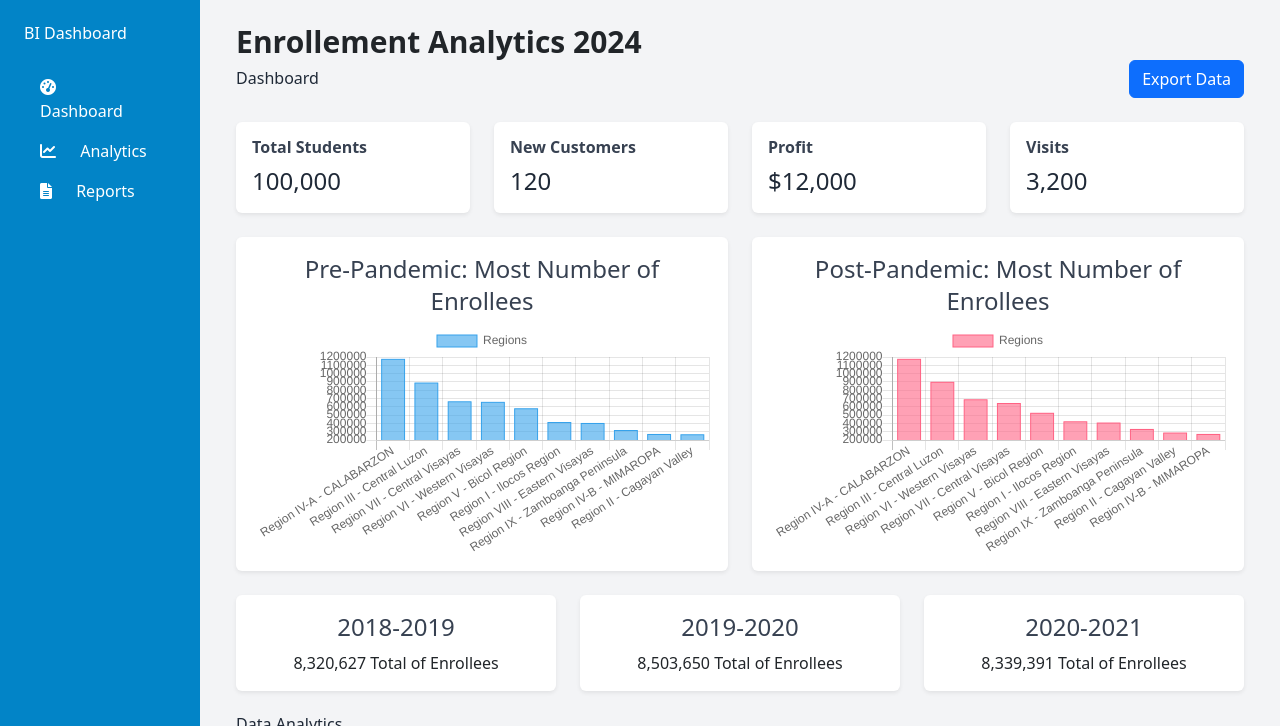
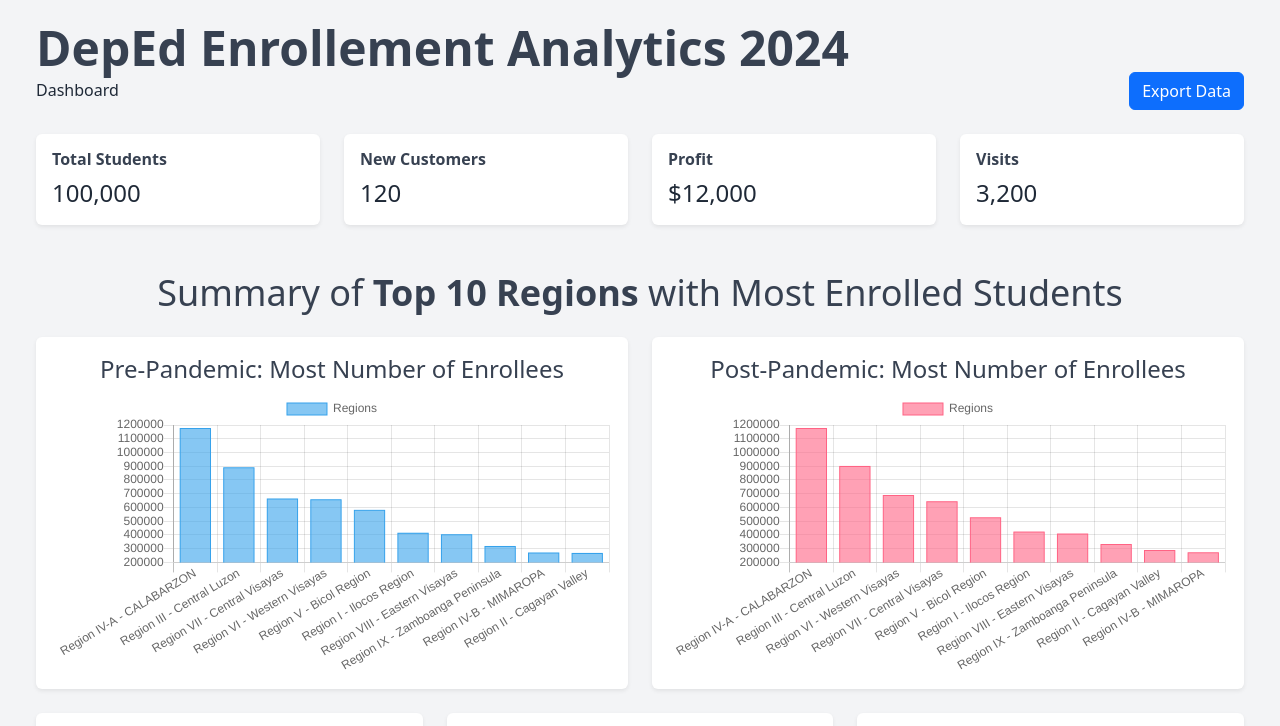
Before and after one commit to Ars3nicc/enrollment-analytics-forecast, a plain HTML site: page index.html in a window 1280 px wide. Shown: the top 726 px of the page. Drawn offline with nearby package versions, Linux system fonts and the light colour scheme.

Commit message:
fixed layouts

```diff
--- a/index.html
+++ b/index.html
@@ -55,7 +55,7 @@
 
     <!-- Sidebar -->
     <div class="d-flex">
-        <div class="bg-sky-600 text-white p-4 min-vh-100">
+        <!-- <aside class="bg-sky-600 text-white p-4 min-vh-100">
             <h4 class="mb-4">BI Dashboard</h4>
             <ul class="nav flex-column">
                 <li class="nav-item">
@@ -68,13 +68,13 @@
                     <a class="nav-link text-white" href="#"><i class="fas fa-file-alt mr-5"></i> Reports</a>
                 </li>
             </ul>
-        </div>
+        </aside> -->
 
         <!-- Main Content -->
         <main class="flex-grow-1 p-4">
             <div class="container-fluid">
 
-                <header class="text-3xl font-bold ">Enrollement Analytics 2024</header>
+                <header class="text-5xl font-bold text-gray-700">DepEd Enrollement Analytics 2024</header>
 
 
                 <header class="d-flex justify-content-between align-items-center mb-4">
@@ -119,7 +119,8 @@
                 </section>
 
                 <!-- Charts Row -->
-                <section class="row">
+                <section class="row text-gray-700">
+                    <header class="p-4 text-center text-4xl">Summary of <b>Top 10 Regions</b> with Most Enrolled Students</header>
                     <div class="col-lg-6 mb-4">
                         <div class="card shadow-sm border-0">
                             <div class="card-body">
```
